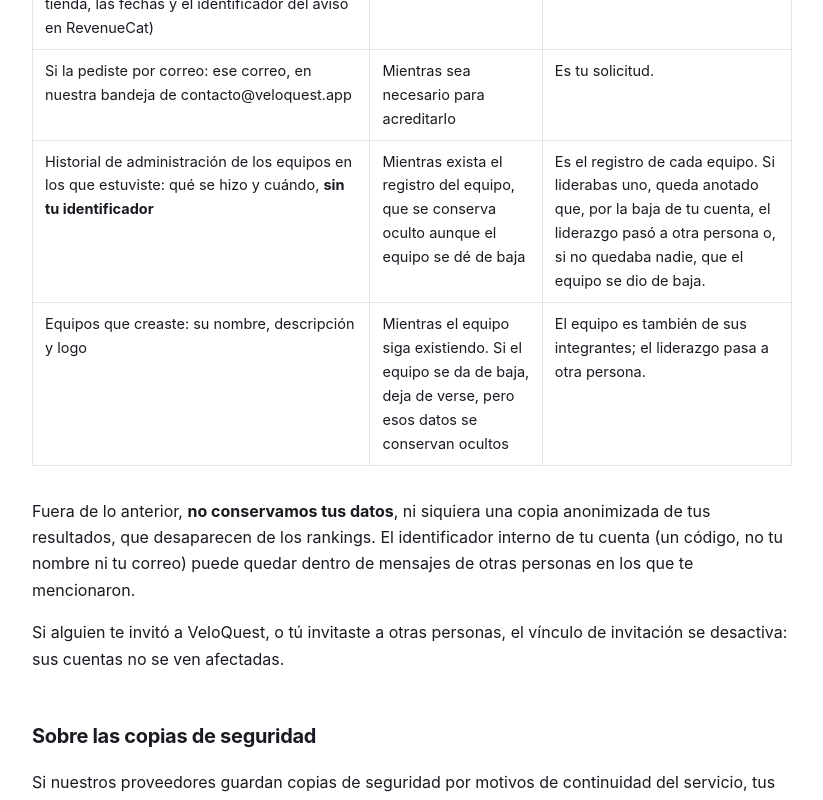
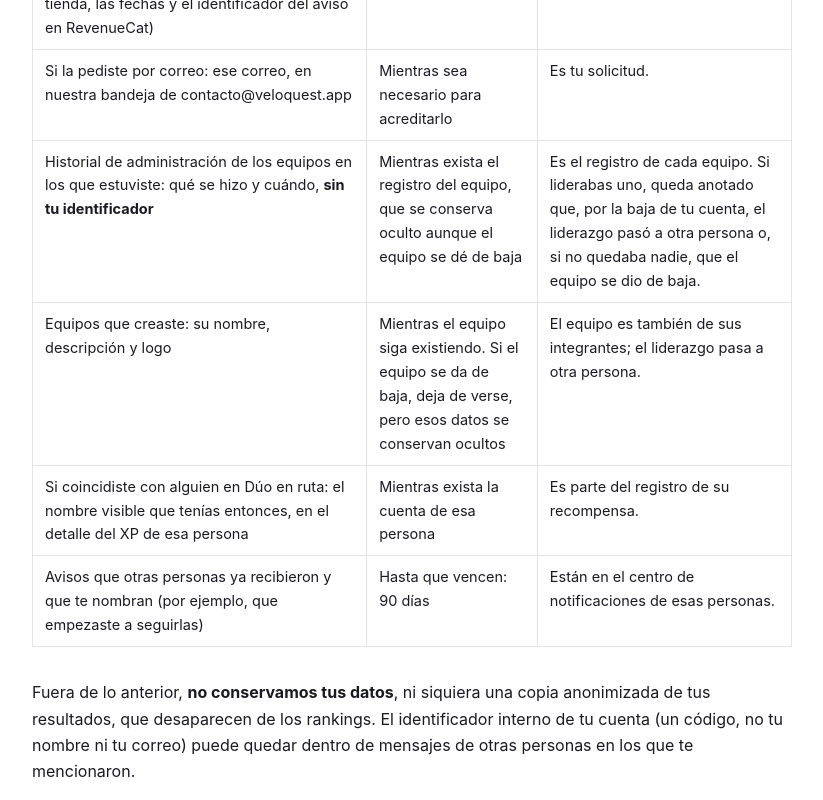
Before and after one commit to alvarovallejosh1981/veloquest-web, a plain HTML site: page eliminar-cuenta/index.html in a window 1280 px wide. Shown: the part 2000-2800 px from the top of the page, without its empty margins (228-1051 px from the left). Drawn offline with Linux system fonts and the light colour scheme.

Commit message:
eliminar-cuenta (§3.1411)

```diff
--- a/eliminar-cuenta/index.html
+++ b/eliminar-cuenta/index.html
@@ -11,7 +11,7 @@
 <header>
   <a class="brand" href="/">VeloQuest</a>
   <h1>Eliminar tu cuenta y tus datos</h1>
-  <p class="meta">Aplicación: VeloQuest · Vigente desde el 22 de noviembre de 2026</p>
+  <p class="meta">Aplicación: VeloQuest · Vigente desde el 25 de noviembre de 2026</p>
 </header>
 
 <main>
@@ -111,6 +111,16 @@
     <td>Mientras el equipo siga existiendo. Si el equipo se da de baja, deja de verse, pero esos datos se conservan ocultos</td>
     <td>El equipo es también de sus integrantes; el liderazgo pasa a otra persona.</td>
   </tr>
+  <tr>
+    <td>Si coincidiste con alguien en Dúo en ruta: el nombre visible que tenías entonces, en el detalle del XP de esa persona</td>
+    <td>Mientras exista la cuenta de esa persona</td>
+    <td>Es parte del registro de su recompensa.</td>
+  </tr>
+  <tr>
+    <td>Avisos que otras personas ya recibieron y que te nombran (por ejemplo, que empezaste a seguirlas)</td>
+    <td>Hasta que vencen: 90 días</td>
+    <td>Están en el centro de notificaciones de esas personas.</td>
+  </tr>
 </table>
 </div>
 <p>
```
